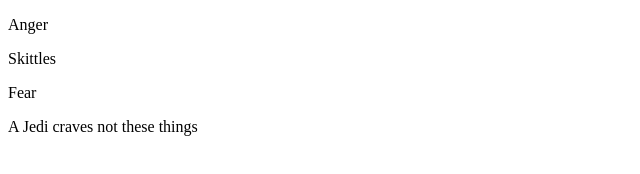
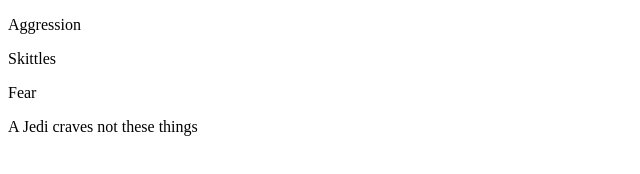
Before and after one commit to nickytermaat/cm2104DWD, a plain HTML site: page week4/lab7/nodes.html in a window 1280 px wide. Shown: the full height of the page, 0-640 px from the left. Drawn offline with Linux system fonts and the light colour scheme.

Commit message:
Week 4 Lab 7 Task 3 Nodes replace child

```diff
--- a/week4/lab7/nodes.html
+++ b/week4/lab7/nodes.html
@@ -19,6 +19,13 @@
     var text = document.createTextNode("A Jedi craves not these things");
     newPara.appendChild(text);
     document.body.appendChild(newPara);
+
+    var repPara = document.createElement("p");
+    var repText = document.createTextNode("Aggression");
+    repPara.appendChild(repText);
+    var childPara = document.getElementsByTagName("p")[0];
+    document.body.replaceChild(repPara, childPara);
+
   </script>
 </body>
 </html>
```
